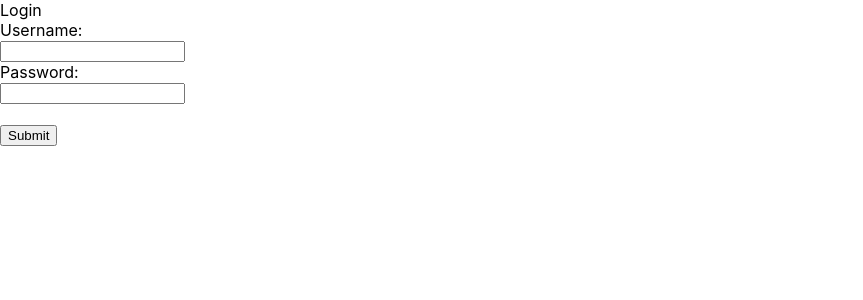
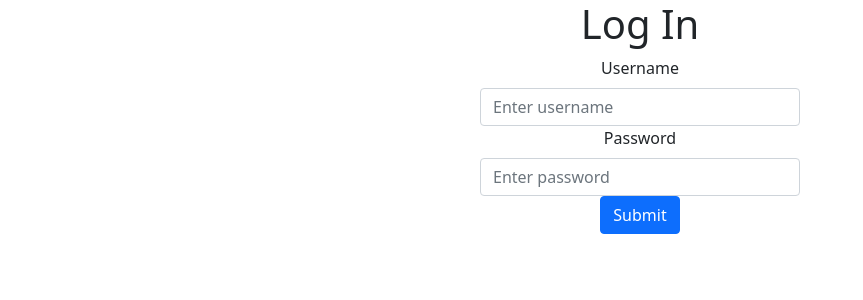
Before and after one commit to Jordan6271/bootcamp-project-week14-frontend, a React (Create React App) app in the folder eventful/: page / in a window 1280 px wide. Shown: the top 300 px of the page, without its empty margins (0-863 px from the left). Built offline with nearby package versions, Linux system fonts and the light colour scheme.

Commit message:
Style login screen

```diff
--- a/eventful/package.json
+++ b/eventful/package.json
@@ -8,9 +8,11 @@
         "@testing-library/react": "^11.2.6",
         "@testing-library/user-event": "^12.8.3",
         "axios": "^0.21.1",
+        "bootstrap": "^5.0.1",
         "gh-pages": "^3.1.0",
         "git-splat": "^1.0.4",
         "react": "^17.0.2",
+        "react-bootstrap": "^1.6.0",
         "react-dom": "^17.0.2",
         "react-scripts": "4.0.3",
         "web-vitals": "^1.1.1"
--- a/eventful/src/Eventful/Eventful.js
+++ b/eventful/src/Eventful/Eventful.js
@@ -1,4 +1,5 @@
 import React from "react";
+import "bootstrap/dist/css/bootstrap.min.css";
 import { ApiClient } from "./ApiClient/ApiClient";
 import Dashboard from "./Dashboard/Dashboard";
 import Login from "./Login/Login";
--- a/eventful/src/Eventful/Login/Login.js
+++ b/eventful/src/Eventful/Login/Login.js
@@ -1,4 +1,6 @@
 import React from "react";
+import Form from "react-bootstrap/Form";
+import Button from "react-bootstrap/Button";
 
 class Login extends React.Component {
     constructor(props) {
@@ -10,15 +12,28 @@ class Login extends React.Component {
 
     submitHandler(event) {
         event.preventDefault();
+        if (event.target.formUsername.value === ``) {
+            return alert(`Please enter a username.`);
+        }
+        if (event.target.formPassword.value === ``) {
+            return alert(`Please enter a password.`);
+        }
         this.setState({ disabled: true });
         this.props.apiClient
-            .login(event.target.username.value, event.target.password.value)
+            .login(
+                event.target.formUsername.value,
+                event.target.formPassword.value
+            )
             .then((response) => {
                 this.setState({ disabled: false });
                 this.props.loggedIn(response.data.token);
             })
-            .catch(() => {
-                alert(`An error occurred, please try again`);
+            .catch((error) => {
+                if (error.response.status === 401) {
+                    alert(`You have entered an invalid username or password.`);
+                } else {
+                    alert(error);
+                }
                 this.setState({ disabled: false });
             });
     }
@@ -26,30 +41,29 @@ class Login extends React.Component {
     render() {
         return (
             <div>
-                Login
-                <br />
-                <form onSubmit={(event) => this.submitHandler(event)}>
-                    Username:
-                    <br />
-                    <input
-                        type="text"
-                        name="username"
-                        disabled={this.state.disabled}
-                    />
-                    <br />
-                    Password:
-                    <br />
-                    <input
-                        type="password"
-                        name="password"
-                        disabled={this.state.disabled}
-                    />
-                    <br />
-                    <br />
-                    <button type="submit" disabled={this.state.disabled}>
+                <Form
+                    className="w-25 mx-auto text-center"
+                    onSubmit={(event) => this.submitHandler(event)}
+                >
+                    <h1>Log In</h1>
+                    <Form.Group controlId="formUsername">
+                        <Form.Label>Username</Form.Label>
+                        <Form.Control
+                            type="username"
+                            placeholder="Enter username"
+                        />
+                    </Form.Group>
+                    <Form.Group controlId="formPassword">
+                        <Form.Label>Password</Form.Label>
+                        <Form.Control
+                            type="password"
+                            placeholder="Enter password"
+                        />
+                    </Form.Group>
+                    <Button variant="primary" type="submit">
                         Submit
-                    </button>
-                </form>
+                    </Button>
+                </Form>
             </div>
         );
     }
```
Also changed, not shown: 1 other file (tests, documents, lock files or other folders).
